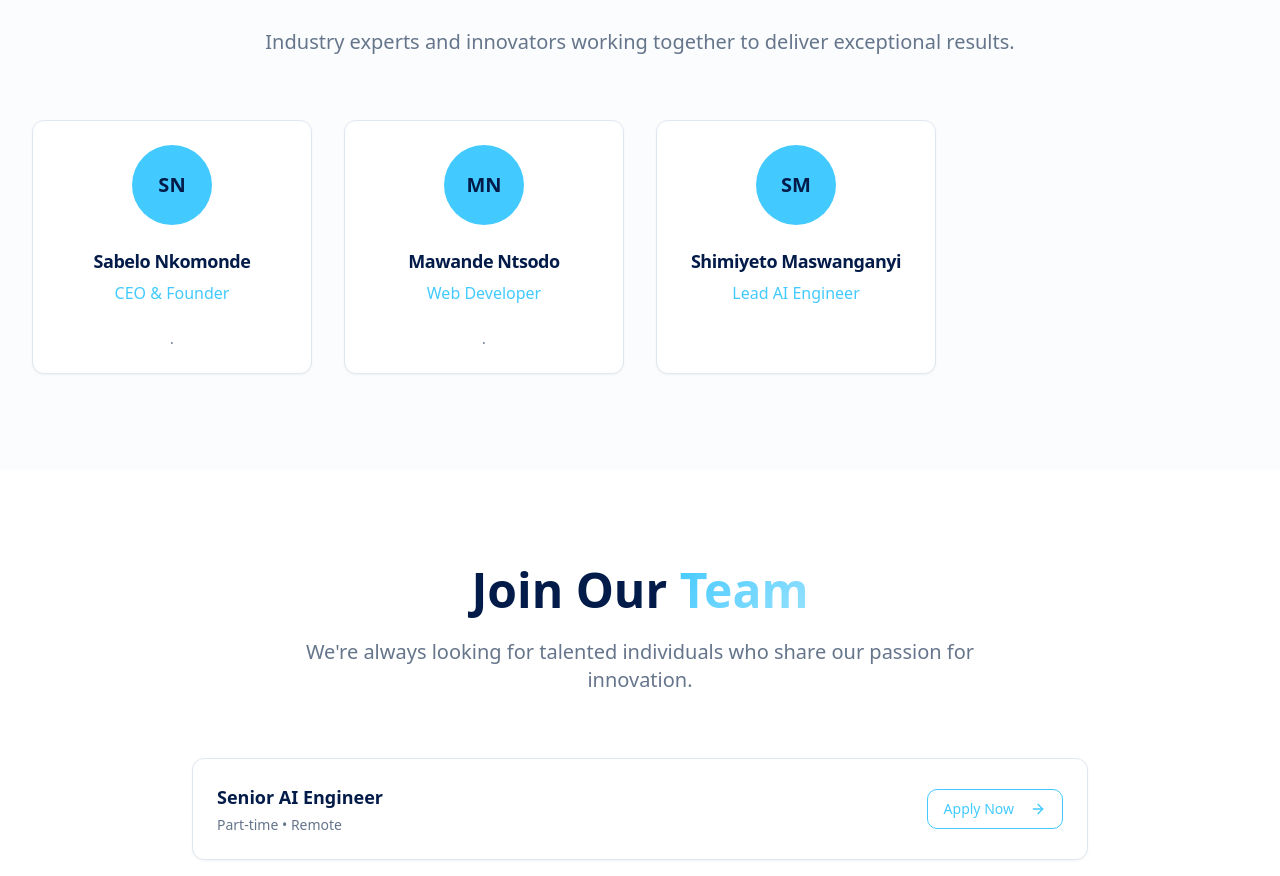
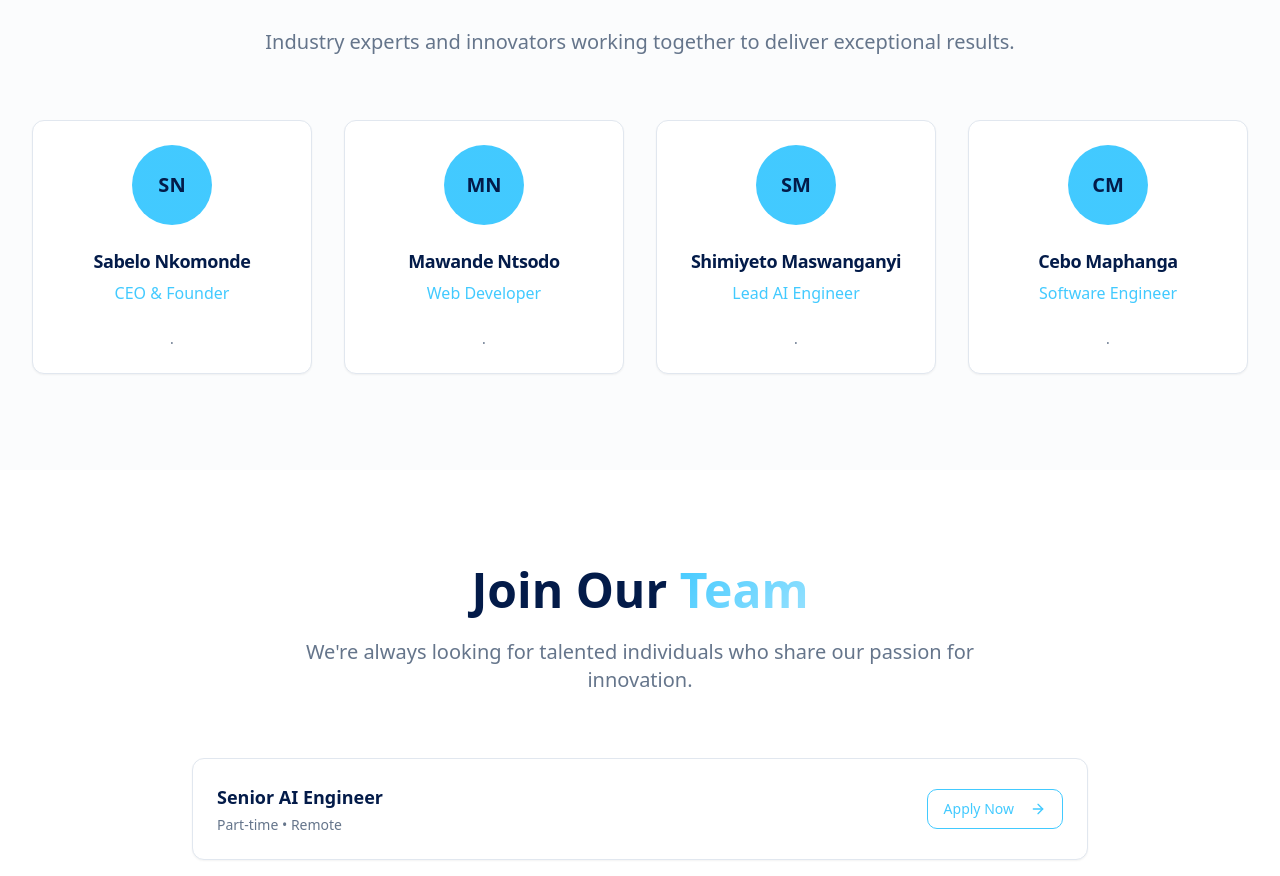
Before and after one commit to malumewejuice/Tech-qho, a React (Vite) app: page /about in a window 1280 px wide. Shown: the part 1012-1888 px from the top of the page. Built offline with nearby package versions, Linux system fonts and the light colour scheme.

Commit message:
Add team member
Adds Cebo Maphanga to the team section on the About page.

```diff
--- a/src/pages/About.tsx
+++ b/src/pages/About.tsx
@@ -49,10 +49,15 @@ const About = () => {
     {
       name: 'Shimiyeto Maswanganyi',
       role: 'Lead AI Engineer',
-
+      bio: '.',
       avatar: 'SM'
     },
-
+    {
+      name: 'Cebo Maphanga',
+      role: 'Software Engineer',
+      bio: '.',
+      avatar: 'CM'
+    }
   ];
 
   const openPositions = [
```
